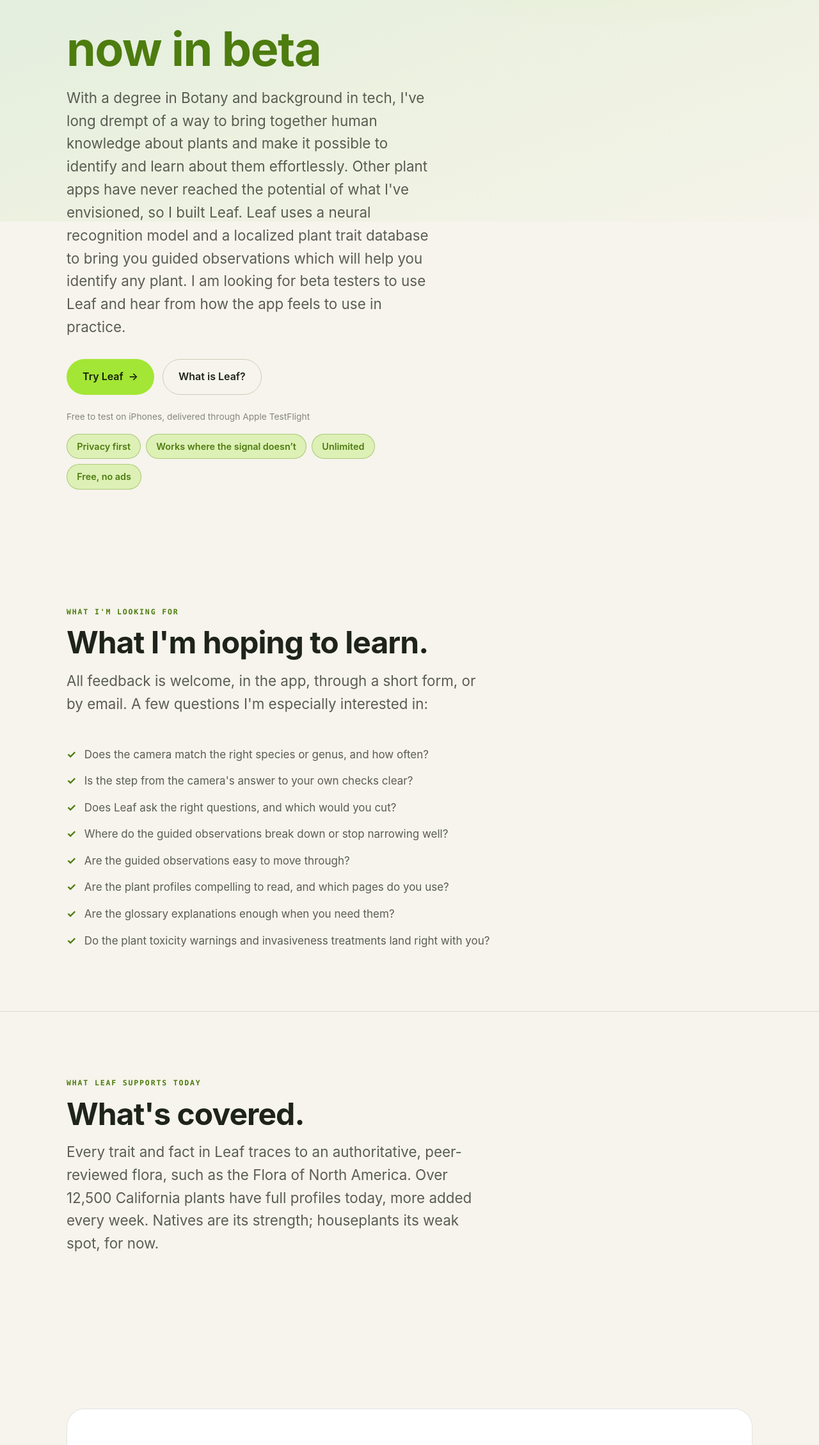
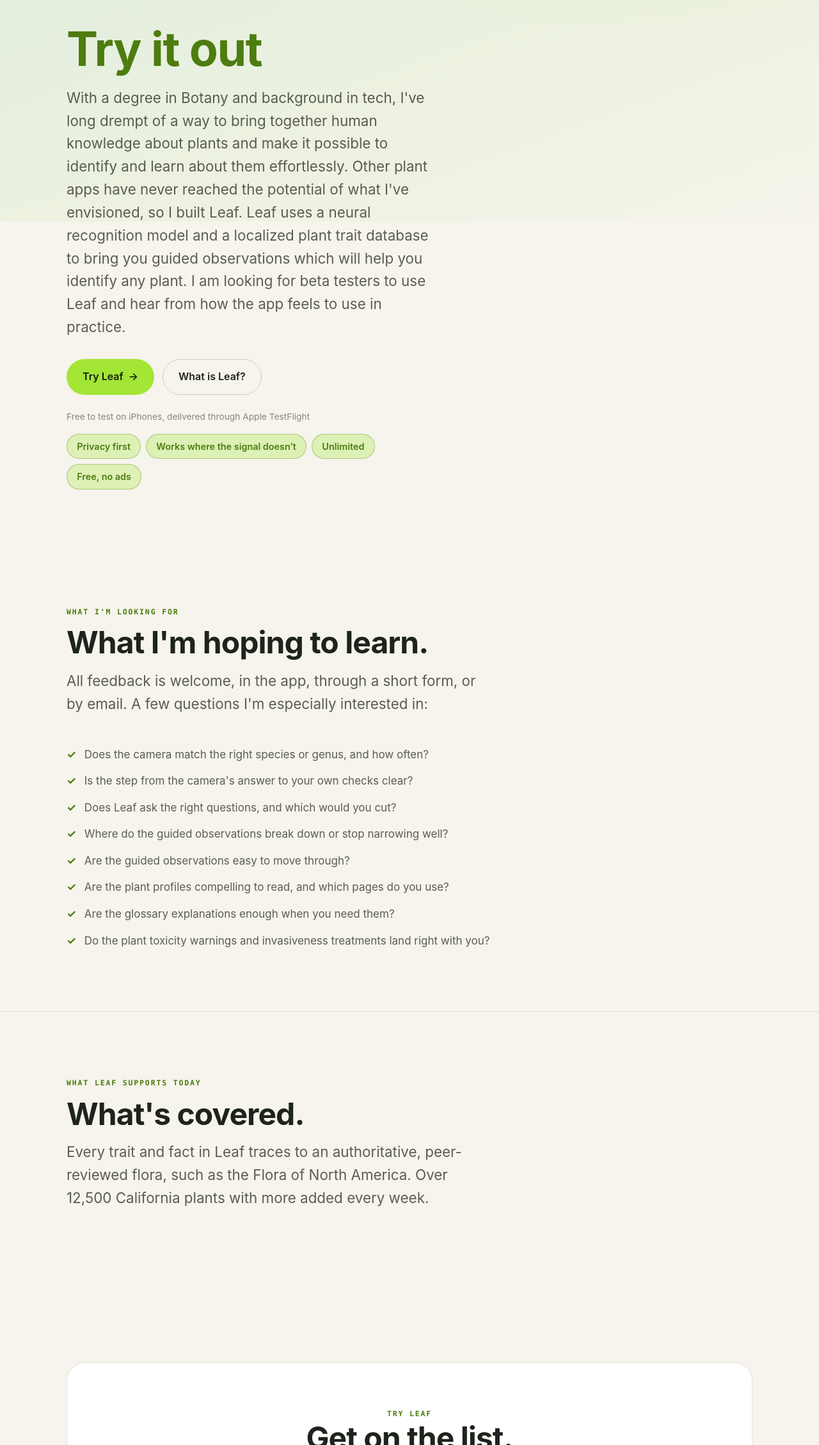
Before and after one commit to JBKurtz/leaf-app, a plain HTML site: page beta.html in a window 1280 px wide. Shown: the part 171-2429 px from the top of the page at 64% size. Drawn offline with Linux system fonts and the light colour scheme.

Commit message:
Change heading to 'Try it out' and update text
Updated the hero section heading and revised the description of plant coverage.

```diff
--- a/beta.html
+++ b/beta.html
@@ -17,7 +17,7 @@
   <div class="wrap">
     <div class="hero-copy" style="max-width: 62ch;">
       <a class="brand hero-brand" href="index.html"><img src="leaf-icon.png" alt=""> Leaf</a>
-      <h1><span class="em">now in beta</span></h1>
+      <h1><span class="em">Try it out</span></h1>
       <p class="lede">With a degree in Botany and background in tech, I've long drempt of a way to bring together human knowledge about plants and make it possible to identify and learn about them effortlessly. Other plant apps have never reached the potential of what I've envisioned, so I built Leaf. Leaf uses a neural recognition model and a localized plant trait database to bring you guided observations which will help you identify any plant. I am looking for beta testers to use Leaf and hear from how the app feels to use in practice.</p>
       <div class="hero-cta">
         <a class="btn btn-primary" href="https://forms.gle/doxMxGXL4VbNK1e19" target="_blank" rel="noopener">Try Leaf <span class="arrow">&rarr;</span></a>
@@ -58,7 +58,7 @@
     <div class="section-head reveal">
       <span class="eyebrow">What Leaf supports today</span>
       <h2>What's covered.</h2>
-      <p class="lede">Every trait and fact in Leaf traces to an authoritative, peer-reviewed flora, such as the Flora of North America. Over 12,500 California plants have full profiles today, more added every week. Natives are its strength; houseplants its weak spot, for now.</p>
+      <p class="lede">Every trait and fact in Leaf traces to an authoritative, peer-reviewed flora, such as the Flora of North America. Over 12,500 California plants with more added every week.</p>
     </div>
   </div>
 </section>
```
